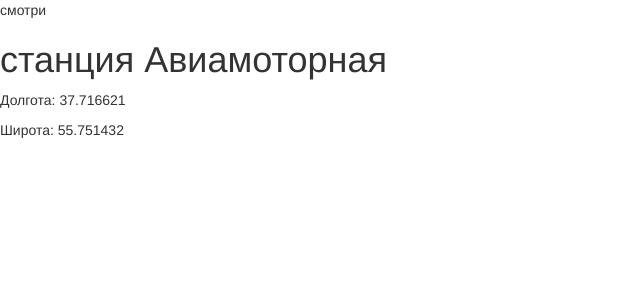
After one commit to asya229/bar_project, a Django app: page /station/1/ in a window 1280 px wide. The commit adds this page. Shown: the top 300 px of the page, without its empty margins (0-640 px from the left). Run offline with Django 3.2, Linux system fonts and the light colour scheme; data comes from the database, SQL or seed files in the repository; some libraries are stand-ins or nearby versions.

Commit message:
создана кликабельная страница с станциями метро

```diff
--- a/barmetro/urls.py
+++ b/barmetro/urls.py
@@ -3,4 +3,5 @@ from . import views
 
 urlpatterns = [
     url(r'^$', views.page_list, name='page_list'),
+    url(r'^station/(?P<pk>[0-9]+)/$', views.page_metro, name='page_metro')
 ]
--- a/barmetro/views.py
+++ b/barmetro/views.py
@@ -1,6 +1,10 @@
-from django.shortcuts import render
+from django.shortcuts import render, get_object_or_404
 from .models import CoordMetro
 
 def page_list(request):
     coords = CoordMetro.objects.all()[:20]
     return render(request, 'barmetro/page_list.html', {'coords': coords})
+
+def page_metro(request, pk):
+    station = get_object_or_404(CoordMetro, pk=pk)
+    return render(request, 'barmetro/page_metro.html', {'station': station})
--- a/templates/barmetro/base.html
+++ b/templates/barmetro/base.html
@@ -7,7 +7,7 @@
     <link rel="stylesheet" href="//maxcdn.bootstrapcdn.com/bootstrap/3.2.0/css/bootstrap-theme.min.css">
 </head>
 <body>
-здесь будет что та
+смотри
 
 {% block content %}
 {% endblock %}
--- a/templates/barmetro/page_list.html
+++ b/templates/barmetro/page_list.html
@@ -3,9 +3,8 @@
 {% block content %}
 {% for coord in coords %}
 <div>
-<h3>Название: {{ coord.metroname }}</h3>
-<p>Долгота: {{ coord.longitude }}</p>
-<p>Широта: {{ coord.latitude }}</p>
+<h3>Название: <a href="{% url 'page_metro' pk=coord.pk %}">{{ coord.metroname }}</a></h3>
+
 ------------------------
 </div>
 {% endfor %}
--- /dev/null
+++ b/templates/barmetro/page_metro.html
@@ -0,0 +1,7 @@
+{% extends 'barmetro/base.html' %}
+
+{% block content %}
+<h1>станция {{ station.metroname }}</h1>
+<p>Долгота: {{ station.longitude }}</p>
+<p>Широта: {{ station.latitude }}</p>
+{% endblock content %}
```
